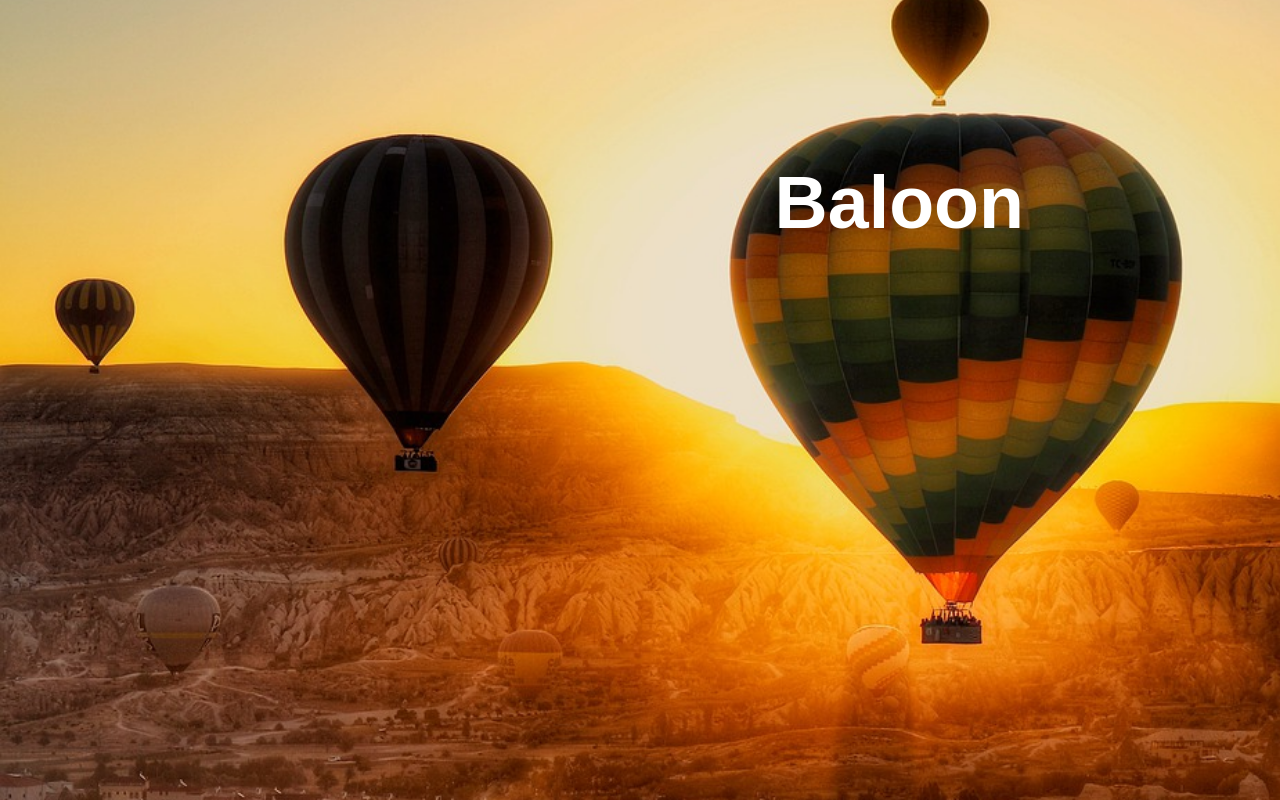
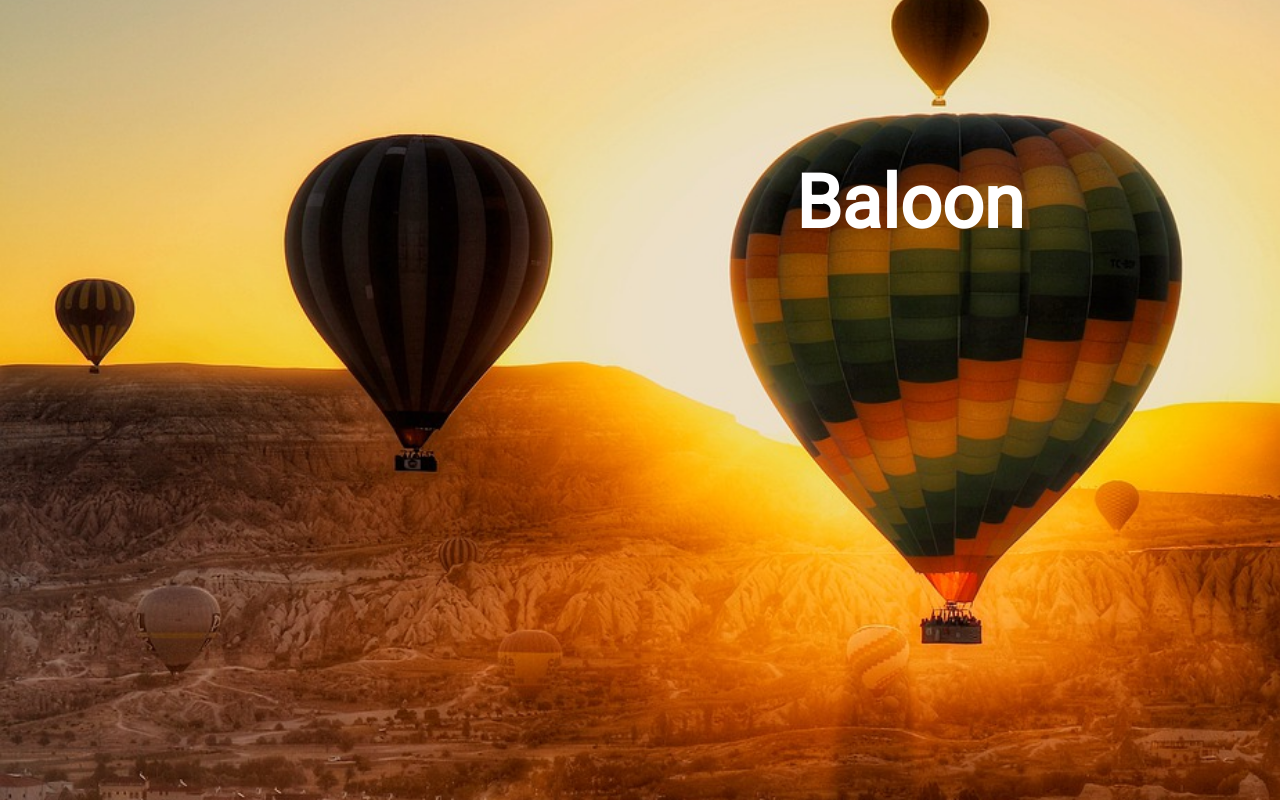
Before and after one commit to dapitson/Balloon-Bee-Project, a plain HTML site: page index.html in a window 1280 px wide. Drawn offline with Linux system fonts and the light colour scheme.

Commit message:
import roboto font from google fonts and change font family to roboto

```diff
--- a/index.html
+++ b/index.html
@@ -6,6 +6,8 @@
  <meta http-equiv="X-UA-Compatible" content="IE=edge">
  <meta name="viewport" content="width=device-width, initial-scale=1.0">
  <title>BALOON-BEE-PROJECT</title>
+ <link rel="preconnect" href="https://fonts.gstatic.com">
+ <link href="https://fonts.googleapis.com/css2?family=Roboto&display=swap" rel="stylesheet">
  <link rel="stylesheet" href="style.css">
 </head>
 
--- a/style.css
+++ b/style.css
@@ -18,5 +18,5 @@
     color: white;
     top: 20%;
     right: 20%;
-    font-family: arial;
+    font-family: 'Roboto', sans-serif;
 }
```
